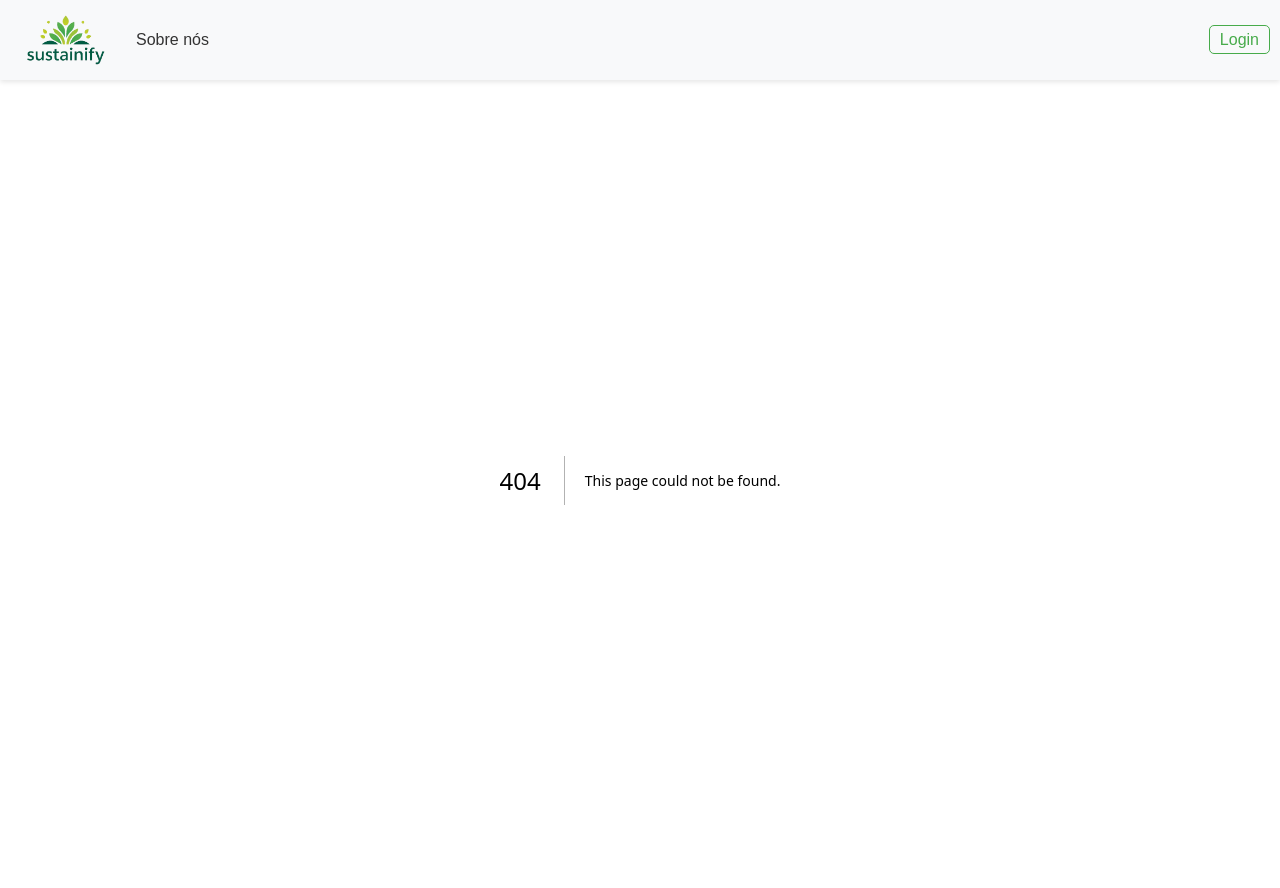
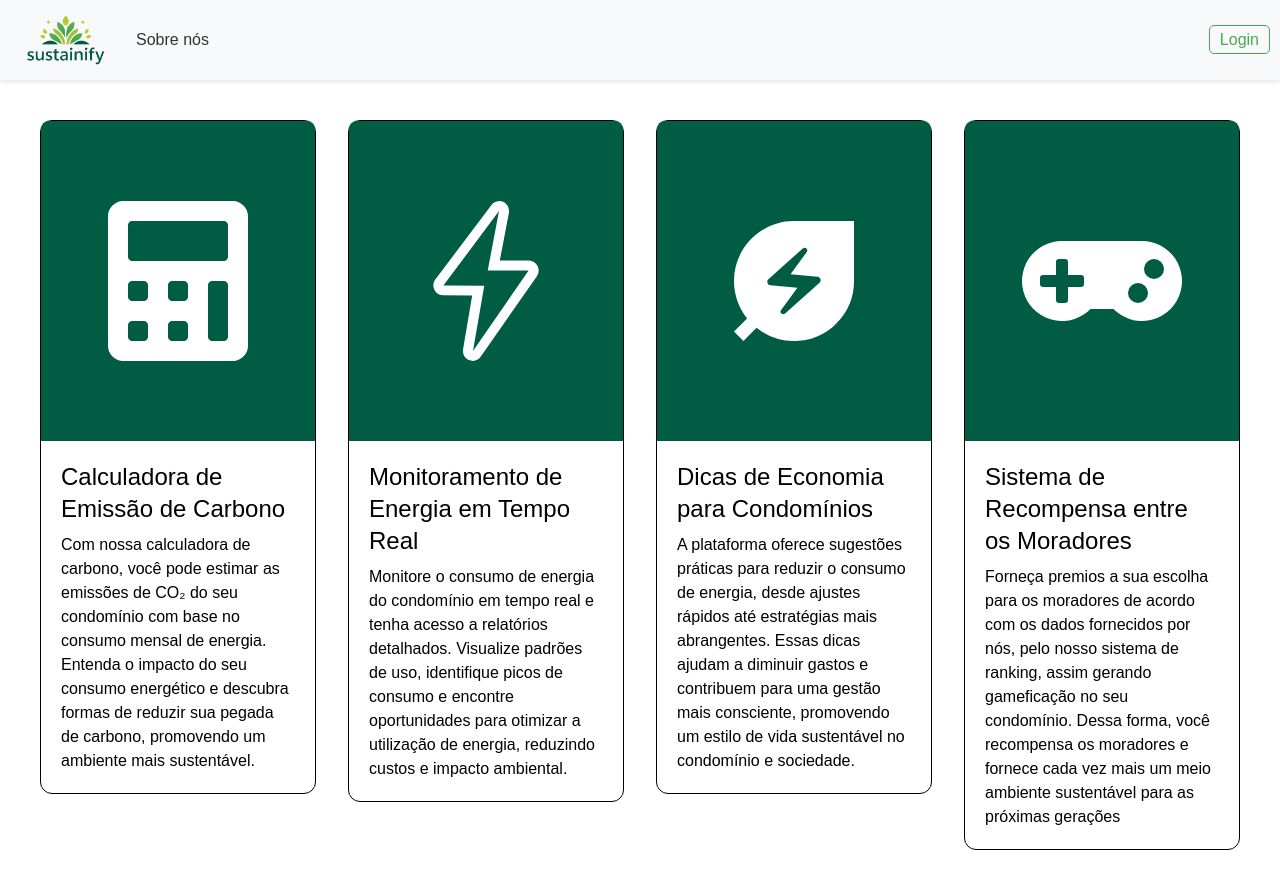
Before and after one commit to vitorvhsilva/sustainify, a Next.js app: page /teste in a window 1280 px wide. Before the commit this address had no page. Built offline with nearby package versions, Linux system fonts and the light colour scheme.

Commit message:
Banner e Benefícios da Home feito
Co-authored-by: Joaogananca26 <joaogananca26@gmail.com>
Co-authored-by: yamamotolucas <lucasbraccoyamamoto@gmail.com>

```diff
--- /dev/null
+++ b/src/app/teste/page.tsx
@@ -0,0 +1,7 @@
+import Beneficios from "@/components/Home/Beneficios/Beneficios";
+
+export default function Teste() {
+  return (
+    <Beneficios/>
+  )
+}
--- a/src/components/Home/BannerHome/BannerHome.tsx
+++ b/src/components/Home/BannerHome/BannerHome.tsx
@@ -3,9 +3,11 @@ export default function BannerHome() {
     <section className="w-full h-fit">
       <div className="relative w-full h-[80vh] bg-cover bg-no-repeat bg-[url('/home/bannerhome2.jpg')]">
         <div className="absolute inset-0 bg-black opacity-70"></div>
-        <div className="relative pt-10 justify-center h-full">
-          <h1 className="text-7xl text-corBranca text-center">Ajude o mundo</h1>
-          <h2 className="text-2xl text-corBranca text-center">Monitore o consumo de energia do seu condomínio por meio de nossa solução tecnológica</h2>
+        <div className="relative pt-10 justify-center items-center flex flex-col h-full">
+          <h1 className="text-7xl text-corBranca text-center">Bem-vindo a <span className="text-cor1">Sustainify</span></h1>
+          <h2 className="text-2xl text-corBranca text-center">Transformando Consumo em Conscientização</h2>
+          <p className="text-xl text-corBranca w-[50%] text-center mt-10 mx-auto">Na busca por um futuro mais sustentável, nossa plataforma oferece soluções inteligentes para que condomínios acompanhem seu consumo de energia e entendam o impacto de suas emissões de carbono. Combinamos tecnologia e compromisso ambiental para promover uma gestão mais eficiente e sustentável.</p>
+          <button className="text-corBranca px-10 py-5 bg-cor1 rounded-full mx-auto block mt-20 text-xl hover:bg-cor2 hover:scale-110 transition duration-500">Fazer a diferença</button>
         </div>
       </div>
     </section>
--- /dev/null
+++ b/src/components/Home/Beneficios/Beneficio.tsx
@@ -0,0 +1,13 @@
+export default function Beneficio({titulo, texto, children}: {titulo:string, texto: string, children: JSX.Element}) {
+  return (
+    <div className="border-corPreta border border-solid rounded-xl h-fit hover:scale-110 transition duration-500">
+      <div className="h-[50%] w-full bg-cor1 rounded-t-lg flex justify-center items-center py-20">
+        {children}
+      </div>
+      <div className="h-[50%] w-full p-5">
+        <h2 className="text-2xl">{titulo}</h2>
+        <p className="mt-2">{texto}</p>
+      </div>
+    </div>
+  )
+}
--- /dev/null
+++ b/src/components/Home/Beneficios/Beneficios.tsx
@@ -0,0 +1,29 @@
+import { FaCalculator } from "react-icons/fa"
+import { MdEnergySavingsLeaf } from "react-icons/md";
+import { SlEnergy } from "react-icons/sl";
+import { FaGamepad } from "react-icons/fa";
+import Beneficio from "./Beneficio"
+
+export default function Beneficios() {
+  return (
+    <section className="w-full h-fit px-10 py-10">
+      <div className="grid gap-8 lg:grid-cols-4 md:grid-cols-2">
+        <Beneficio titulo="Calculadora de Emissão de Carbono" texto="Com nossa calculadora de carbono, você pode estimar as emissões de CO₂ do seu condomínio com base no consumo mensal de energia. Entenda o impacto do seu consumo energético e descubra formas de reduzir sua pegada de carbono, promovendo um ambiente mais sustentável.">
+          <FaCalculator className="w-40 h-40 text-corBranca"/>
+        </Beneficio>
+
+        <Beneficio titulo="Monitoramento de Energia em Tempo Real" texto="Monitore o consumo de energia do condomínio em tempo real e tenha acesso a relatórios detalhados. Visualize padrões de uso, identifique picos de consumo e encontre oportunidades para otimizar a utilização de energia, reduzindo custos e impacto ambiental.">
+          <SlEnergy className="w-40 h-40 text-corBranca"/>
+        </Beneficio>
+
+        <Beneficio titulo="Dicas de Economia para Condomínios" texto="A plataforma oferece sugestões práticas para reduzir o consumo de energia, desde ajustes rápidos até estratégias mais abrangentes. Essas dicas ajudam a diminuir gastos e contribuem para uma gestão mais consciente, promovendo um estilo de vida sustentável no condomínio e sociedade.">
+          <MdEnergySavingsLeaf className="w-40 h-40 text-corBranca"/>
+        </Beneficio>
+
+        <Beneficio titulo="Sistema de Recompensa entre os Moradores" texto="Forneça premios a sua escolha para os moradores de acordo com os dados fornecidos por nós, pelo nosso sistema de ranking, assim gerando gameficação no seu condomínio. Dessa forma, você recompensa os moradores e fornece cada vez mais um meio ambiente sustentável para as próximas gerações">
+          <FaGamepad className="w-40 h-40 text-corBranca"/>
+        </Beneficio>
+      </div>
+    </section>
+  )
+}
```
Also changed, not shown: package.json (+5 -4 lines), public/home/calculadora.png (added), 1 other file (tests, documents, lock files or other folders).
